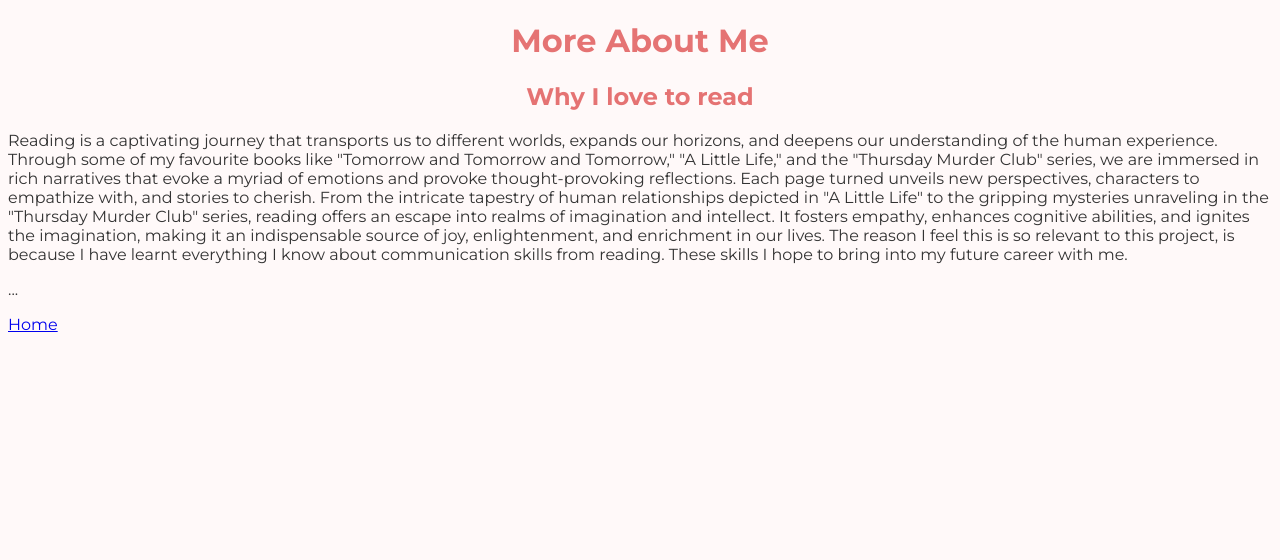
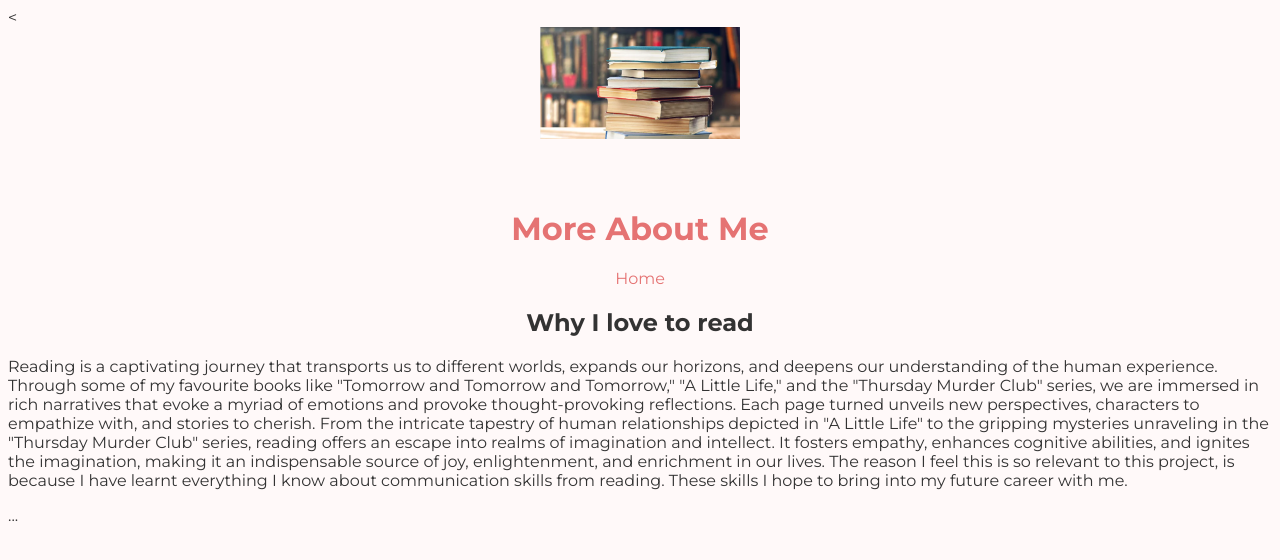
Before and after one commit to amydodrill6/amydodrillMT412, a plain HTML site: page moreaboutme.html in a window 1280 px wide. Drawn offline with Linux system fonts and the light colour scheme.

Commit message:
Add files via upload

```diff
--- a/moreaboutme.html
+++ b/moreaboutme.html
@@ -1,4 +1,4 @@
-<!DOCTYPE html>
+<<!DOCTYPE html>
 <html lang="en">
 <head>
     <meta charset="UTF-8">
@@ -12,9 +12,12 @@
             background-color: #fff9f9; /* Pale pink background */
             color: #333; /* Dark text color */
         }
+        header {
+            text-align: center; /* Center the content in header */
+        }
         header h1 {
             color: #e57373; /* Pink heading color */
-            text-align: center; /* Center the main heading */
+            margin-top: 50px; /* Add some top margin */
         }
         nav ul li a {
             color: #e57373; /* Pink link color */
@@ -46,29 +49,25 @@
 </head>
 <body>
 
-    <!-- Header Section -->
+    <!-- Header Section with Image -->
     <header>
+        <img src="Books.png" alt="Books" style="width: 200px; height: auto; margin-bottom: 20px;">
         <h1>More About Me</h1>
-        <nav>
+    </header>
 
-        <!DOCTYPE html>
-<html>
-<head>
-    <title>My Reading Habits</title>
-    <link rel="stylesheet" type="text/css" href="styles.css">
-</head>
-<body>
+    <!-- Navigation Section -->
+    <nav>
+        <ul>
+            <li><a href="index.html">Home</a></li> <!-- Navigation link back to home page -->
+        </ul>
+    </nav>
+
+    <!-- Content Section -->
     <div class="container">
-        <h1>Why I love to read</h1>
-
-        <h2></h2> <!-- Added subheading -->
-        <p>Reading is a captivating journey that transports us to different worlds, expands our horizons, and deepens our understanding of the human experience. Through some of my favourite books like "Tomorrow and Tomorrow and Tomorrow," "A Little Life," and the "Thursday Murder Club" series, we are immersed in rich narratives that evoke a myriad of emotions and provoke thought-provoking reflections. Each page turned unveils new perspectives, characters to empathize with, and stories to cherish. From the intricate tapestry of human relationships depicted in "A Little Life" to the gripping mysteries unraveling in the "Thursday Murder Club" series, reading offers an escape into realms of imagination and intellect. It fosters empathy, enhances cognitive abilities, and ignites the imagination, making it an indispensable source of joy, enlightenment, and enrichment in our lives. The reason I feel this is so relevant to this project, is because I have learnt everything I know about communication skills from reading. These skills I hope to bring into my future career with me. </p>
+        <h2>Why I love to read</h2>
+        <p>Reading is a captivating journey that transports us to different worlds, expands our horizons, and deepens our understanding of the human experience. Through some of my favourite books like "Tomorrow and Tomorrow and Tomorrow," "A Little Life," and the "Thursday Murder Club" series, we are immersed in rich narratives that evoke a myriad of emotions and provoke thought-provoking reflections. Each page turned unveils new perspectives, characters to empathize with, and stories to cherish. From the intricate tapestry of human relationships depicted in "A Little Life" to the gripping mysteries unraveling in the "Thursday Murder Club" series, reading offers an escape into realms of imagination and intellect. It fosters empathy, enhances cognitive abilities, and ignites the imagination, making it an indispensable source of joy, enlightenment, and enrichment in our lives. The reason I feel this is so relevant to this project, is because I have learnt everything I know about communication skills from reading. These skills I hope to bring into my future career with me.</p>
         <p>...</p>
     </div>
+
 </body>
 </html>
-
-
-<nav>
-            <a href="index.html">Home</a> <!-- Navigation link back to home page -->
-        </nav>
```
